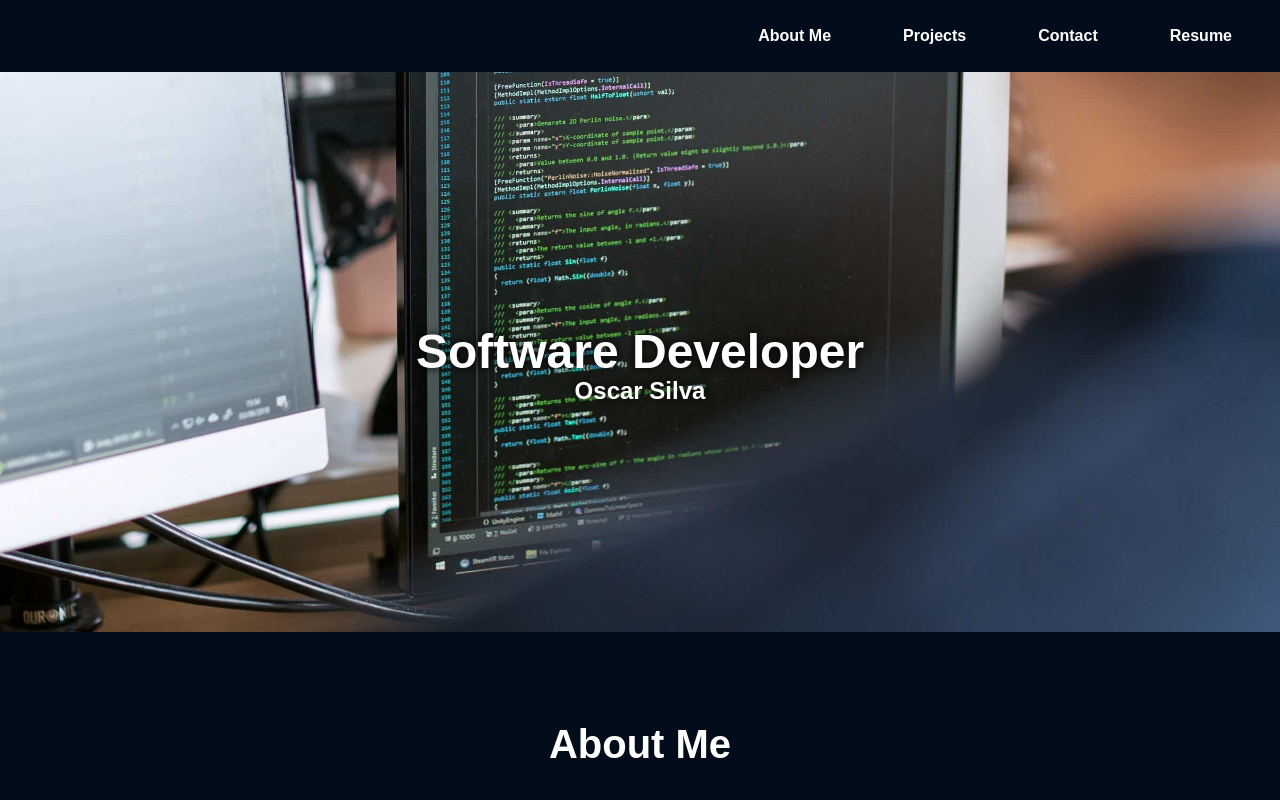
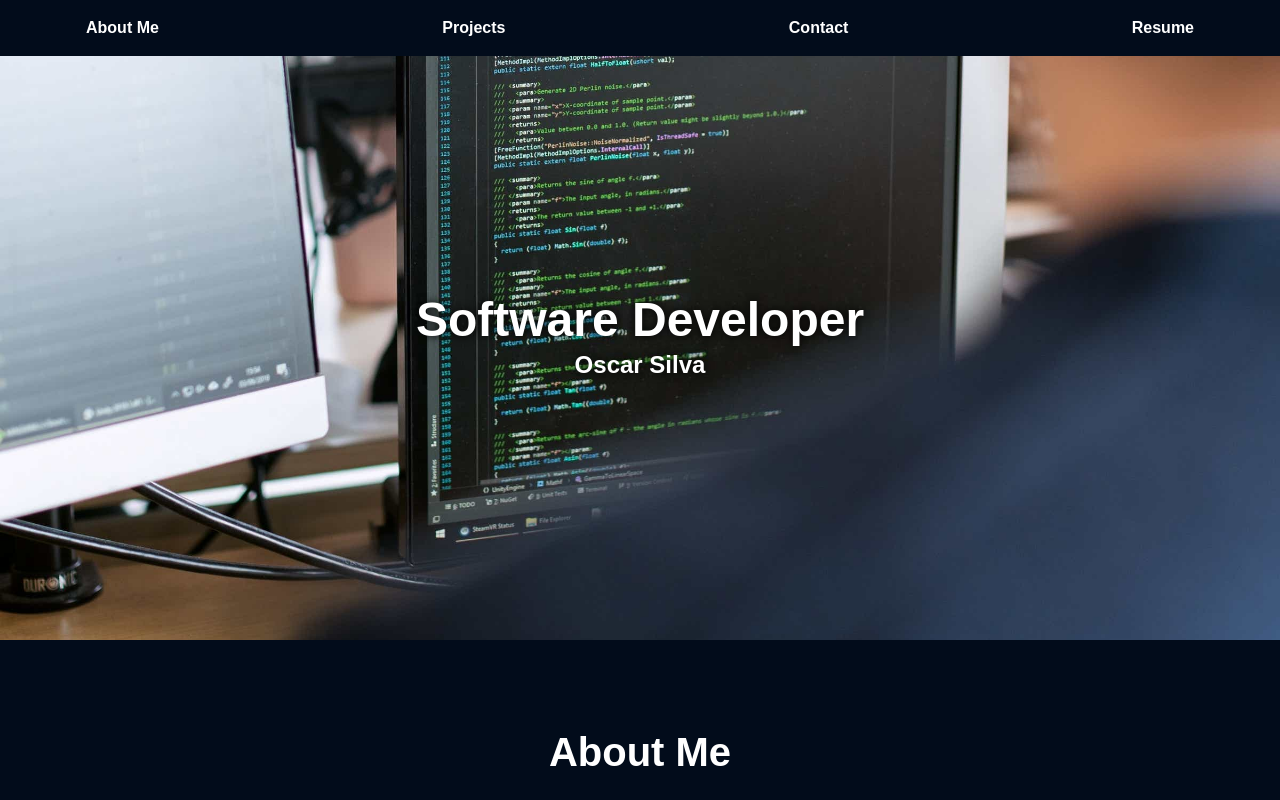
Before and after one commit to Ozz760/showCase, a React (Create React App) app: page / in a window 1280 px wide. Shown: the top 800 px of the page. Built offline with nearby package versions, Linux system fonts and the light colour scheme.

Commit message:
made the navbar fixed

```diff
--- a/src/components/NavTabs.css
+++ b/src/components/NavTabs.css
@@ -1,14 +1,13 @@
-.nav {
-    display: flex;
-    justify-content: right;
+#nav {
     background-color: #020c1b;
+    color: white;
 }
 
 .nav-item {
-    margin: 1rem;
+    /* margin: 1rem;
     margin-left: 0.5rem;
     margin-right: 2rem;
-    margin-bottom: 1rem;
+    margin-bottom: 1rem; */
 }
 
 .nav-item a {
--- a/src/components/NavTabs.js
+++ b/src/components/NavTabs.js
@@ -1,33 +1,30 @@
 import React from "react";
 import "./NavTabs.css";
+import Navbar from "react-bootstrap/Navbar";
+import Nav from "react-bootstrap/Nav";
+import Container from 'react-bootstrap/Container';
+
 
 function NavTabs() {
   return (
-    <div className="nav">
-      <ul className="nav justify-content-end">
-        <li className="nav-item">
-          <a className="nav-link active" href="#">
-            About Me
-          </a>
-        </li>
-        <li className="nav-item">
-          <a className="nav-link" href="#">
-            Projects
-          </a>
-        </li>
-        <li className="nav-item">
-          <a className="nav-link" href="#">
-            Contact
-          </a>
-        </li>
-        <li className="nav-item">
-          <a className="nav-link" href="#">
-            Resume
-          </a>
-        </li>
-      </ul>
-    </div>
+    <Navbar fixed="top" className="justify-content-end" id="nav" activeKey="/home">
+      <Container>
+      <Nav.Item>
+        <Nav.Link href="#aboutme">About Me</Nav.Link>
+      </Nav.Item>
+      <Nav.Item>
+        <Nav.Link href="#project">Projects</Nav.Link>
+      </Nav.Item>
+      <Nav.Item>
+        <Nav.Link href="#contact">Contact</Nav.Link>
+      </Nav.Item>
+      <Nav.Item>
+        <Nav.Link eventKey="link-2">Resume</Nav.Link>
+      </Nav.Item>
+      </Container>
+    </Navbar>
   );
 }
 
+
 export default NavTabs;
--- a/src/components/pages/AboutMe/AboutMe.js
+++ b/src/components/pages/AboutMe/AboutMe.js
@@ -4,7 +4,7 @@ const profile = require("../../images/IMG_1510.jpg");
 
 function AboutMe() {
   return (
-    <div>
+    <div id="aboutme">
       <h1 className="aboutme-title">About Me</h1>
       <p className="first-par">
         Hello, my name is Oscar Silva, and I am a Full Stack Developer and I
--- a/src/components/pages/Contact/Contact.css
+++ b/src/components/pages/Contact/Contact.css
@@ -1,7 +1,7 @@
 .contact-title {
     font-size: 2.5rem;
     font-weight: bold;
-    margin-bottom: 10rem;
+    margin-bottom: 9rem;
     text-align: center;
     margin-top: 4rem;
 }
--- a/src/components/pages/Contact/Contact.js
+++ b/src/components/pages/Contact/Contact.js
@@ -4,7 +4,7 @@ import "./Contact.css";
 function Contact() {
   return (
     <div>
-      <h1 className="contact-title">Contact Me</h1>
+      <h1 className="contact-title" id="contact">Contact Me</h1>
       <h3 className="email">Email:</h3>
       <p className="email-text">oscarsilva2356@gmail.com</p>
       <h3 className="phone">Phone:</h3>
--- a/src/components/pages/Header/Header.css
+++ b/src/components/pages/Header/Header.css
@@ -3,7 +3,7 @@
     background: url("../../images/background-image-2.jpeg") no-repeat center fixed;
     background-size: cover;
     background-position: center;
-    height: 70vh;
+    height: 80vh;
 }
 
 .title {
--- a/src/components/pages/Projects/Projects.js
+++ b/src/components/pages/Projects/Projects.js
@@ -58,7 +58,7 @@ function Projects() {
 
   return (
     <>
-      <div>
+      <div id="project">
         <h1 className="box-title">Projects</h1>
       </div>
       <div className="map-box">{projects.map(renderProjects)}</div>
```
